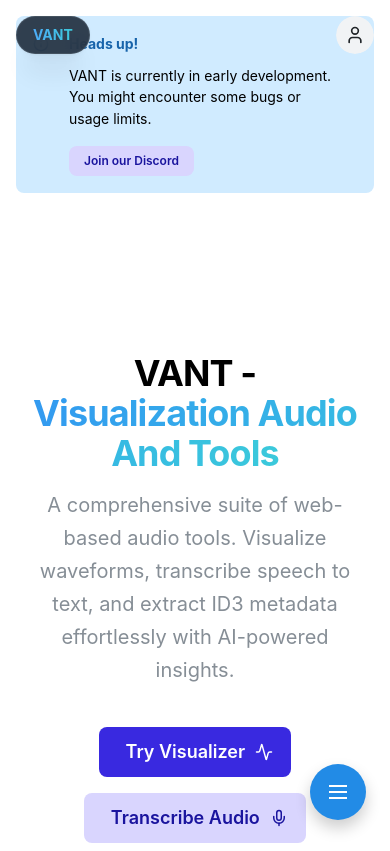
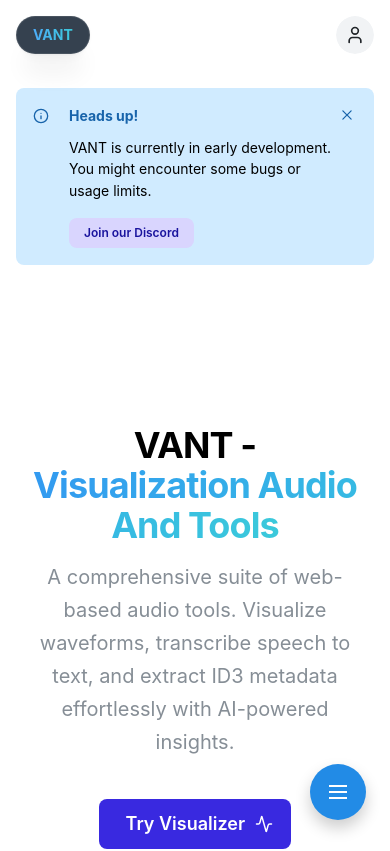
Before and after one commit to Razael-Fox/visualization-audio-tools, a Next.js app: page / in a window 390 px wide. Shown: the top 851 px of the page. Built offline with nearby package versions, Linux system fonts and the light colour scheme; no server answers.

Commit message:
fix(layout): add mobile padding to AppShellMain to prevent header overlap with floating VANT component

```diff
--- a/src/components/layout/AppLayout.tsx
+++ b/src/components/layout/AppLayout.tsx
@@ -125,8 +125,10 @@ export function AppLayout({ children }: { children: React.ReactNode }) {
         </AppShellNavbar>
 
         <AppShellMain>
-          <SiteBanner />
-          {children}
+          <Box pt={{ base: "4.5rem", sm: 0 }}>
+            <SiteBanner />
+            {children}
+          </Box>
         </AppShellMain>
       </AppShell>
 
```
